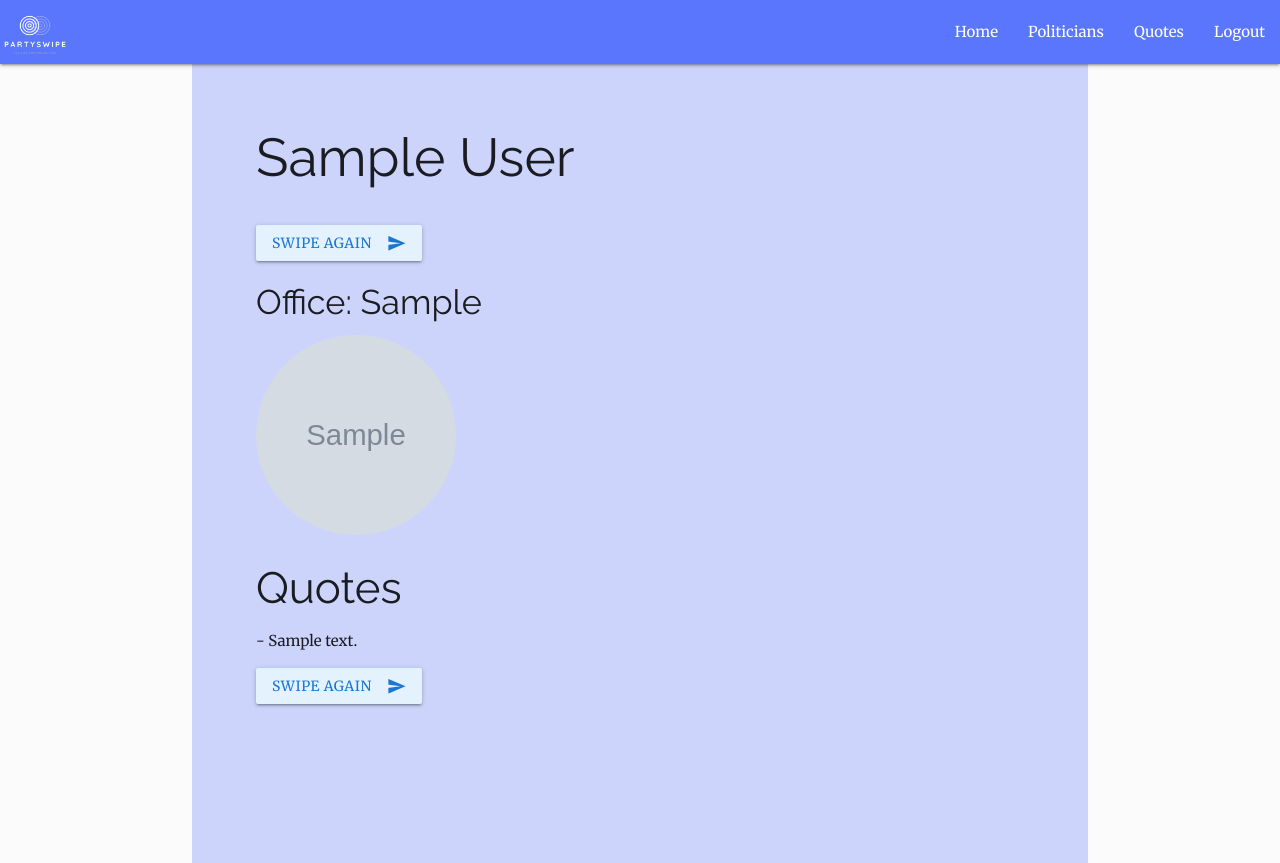
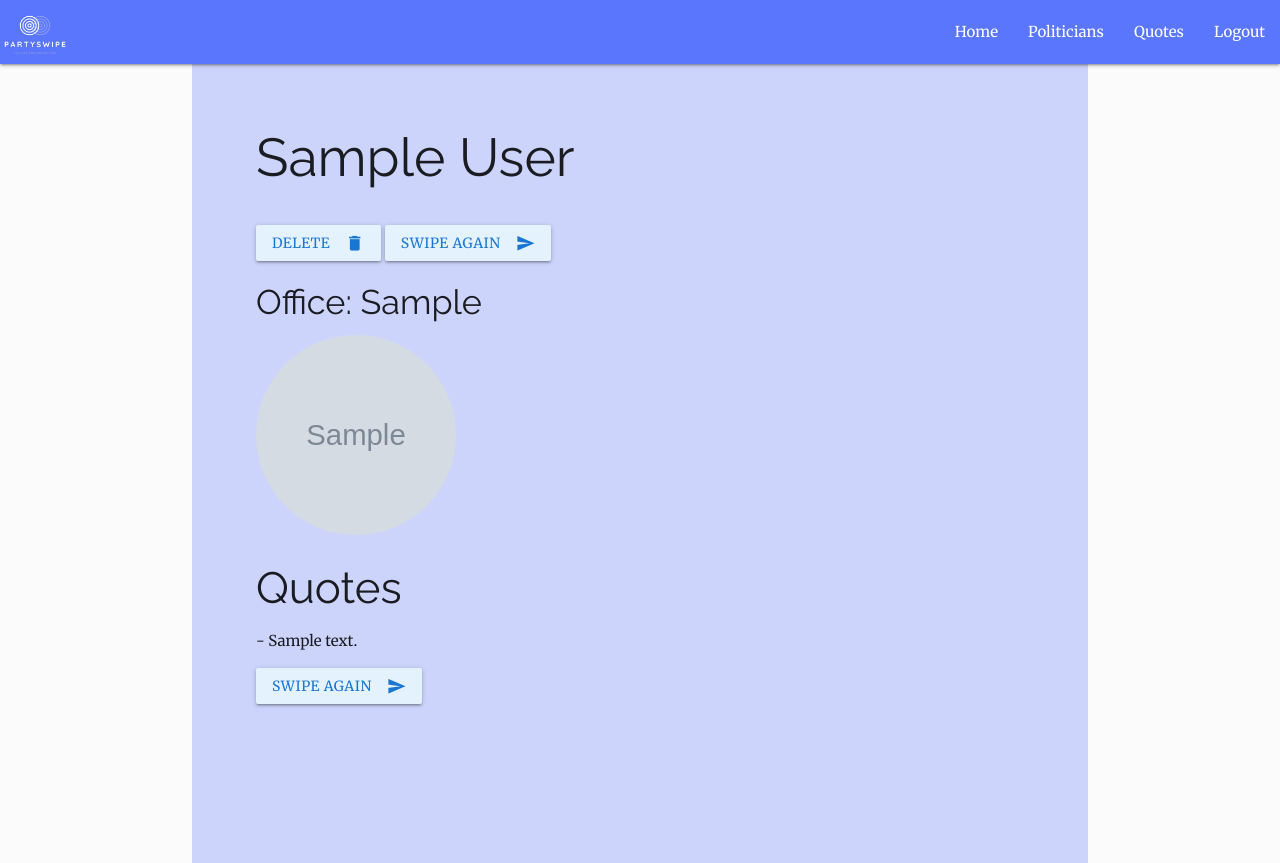
Before and after one commit to nikotsafos/poli-match, a Django app: page /politicians/1 in a window 1280 px wide. Shown: the top 863 px of the page. Run offline with Django 3.2, Linux system fonts and the light colour scheme; a user stored in the database is signed in; tables that the repository leaves empty hold one stand-in row (values such as "Sample post"); grey boxes marked "Sample" are stand-in pictures; parts of the project's set-up code (start-up, migrations or seed data) failed here and were passed over.

Commit message:
Admin can delete politicians and quotes

```diff
--- a/poli_match/poli_match_app/static/style.css
+++ b/poli_match/poli_match_app/static/style.css
@@ -13,11 +13,13 @@ a, p, li {
 
 #frame {
 	position: relative;
-	width: 100%;
+	margin: 0;
+	padding: 0;
 }
 
 #background {
 	width: 100%;
+	height: auto;
 }
 
 #background-logo {
@@ -62,7 +64,7 @@ body{
 	background-color: #FBFBFC;
 	display: flex;
     min-height: 100vh;
-    flex-direction: column;
+	flex-direction: column;
 }
 
 nav{
@@ -115,3 +117,11 @@ header, main, footer {
 #pol-btn {
 	margin-bottom: 10px;
 }
+
+/* .form {
+	border-bottom: #FBFBFC;
+} */
+
+label, input, ::placeholder {
+	color: #FBFBFC;
+}
--- a/poli_match/poli_match_app/templates/poli_match/login.html
+++ b/poli_match/poli_match_app/templates/poli_match/login.html
@@ -11,7 +11,7 @@
 
 <form method="POST" action="/login">
   {% csrf_token %}
-  <div>
+  <div class="form">
     <label>Email:</label>
     <input type="text" name="email" placeholder="Your email">
   </div>
--- a/poli_match/poli_match_app/templates/poli_match/politician_detail.html
+++ b/poli_match/poli_match_app/templates/poli_match/politician_detail.html
@@ -4,6 +4,23 @@
 {% block content %}
 <div class='container columns'>
 <h2>{{ politician.first_name }} {{ politician.last_name }}</h2>
+{% if user.is_staff %}
+	<a href="{% url 'politician_delete' pk=politician.pk %}" class="waves-effect waves-light btn #e3f2fd blue lighten-5 blue-text text-darken-2">Delete<i class="material-icons right">delete</i></a>
+	<a href="{% url 'quote_detail' pk=rand %}" class="waves-effect waves-light btn #e3f2fd blue lighten-5 blue-text text-darken-2">Swipe Again<i class="material-icons right">send</i></a>
+	<h4>Office: {{ politician.office }}</h4>
+	<img src="{{ politician.photo_url }}" alt="politician_photo" class="politician-photo">
+
+	<h3>Quotes</h3>
+	<ul>
+		{% for quote in politician.quotes.all %}
+			<li>- {{ quote.content }}</li>
+		{% endfor %}
+	</ul>
+	<a href="{% url 'quote_detail' pk=rand %}" id='pol-btn' class="waves-effect waves-light btn #e3f2fd blue lighten-5 blue-text text-darken-2">Swipe Again<i class="material-icons right">send</i></a>
+	</div>
+{% else %}
+
+
 <a href="{% url 'quote_detail' pk=rand %}" class="waves-effect waves-light btn #e3f2fd blue lighten-5 blue-text text-darken-2">Swipe Again<i class="material-icons right">send</i></a>
 <h4>Office: {{ politician.office }}</h4>
 <img src="{{ politician.photo_url }}" alt="politician_photo" class="politician-photo">
@@ -16,4 +33,5 @@
 </ul>
 <a href="{% url 'quote_detail' pk=rand %}" id='pol-btn' class="waves-effect waves-light btn #e3f2fd blue lighten-5 blue-text text-darken-2">Swipe Again<i class="material-icons right">send</i></a>
 </div>
+{% endif %}
 {% endblock %}
--- a/poli_match/poli_match_app/templates/poli_match/signup.html
+++ b/poli_match/poli_match_app/templates/poli_match/signup.html
@@ -11,7 +11,7 @@
   <h1>Sign Up</h1>
   <form method="POST" action="/signup">
     {% csrf_token %}
-    <div>
+    <div class="form">
       <label>Email:</label>
       <input type="text" name="email"placeholder="Your email?">
     </div>
--- a/poli_match/poli_match_app/urls.py
+++ b/poli_match/poli_match_app/urls.py
@@ -10,4 +10,6 @@ urlpatterns = [
     path('politicians/<int:pk>', views.politician_detail, name='politician_detail'),
     path('quotes/<int:pk>', views.quote_detail, name='quote_detail'),
     path('quotes', views.quotes, name='quotes'),
+    path('politicians/<int:pk>/delete', views.politician_delete, name='politician_delete'),
+    path('quotes/<int:pk>/delete', views.quote_delete, name='quote_delete'),
 ]
--- a/poli_match/poli_match_app/views.py
+++ b/poli_match/poli_match_app/views.py
@@ -67,3 +67,11 @@ def login(request):
 def logout(request):
     auth.logout(request)
     return redirect('index')
+
+def politician_delete(request, pk):
+    Politician.objects.get(id=pk).delete()
+    return redirect('index')
+
+def quote_delete(request, pk):
+    Quote.objects.get(id=pk).delete()
+    return redirect('index')
```
Also changed, not shown: poli_match/poli_match_app/templates/poli_match/quote_detail.html (+22 -0 lines), poli_match/poli_match_app/templates/poli_match/politicians.html (line endings or trailing spaces).
